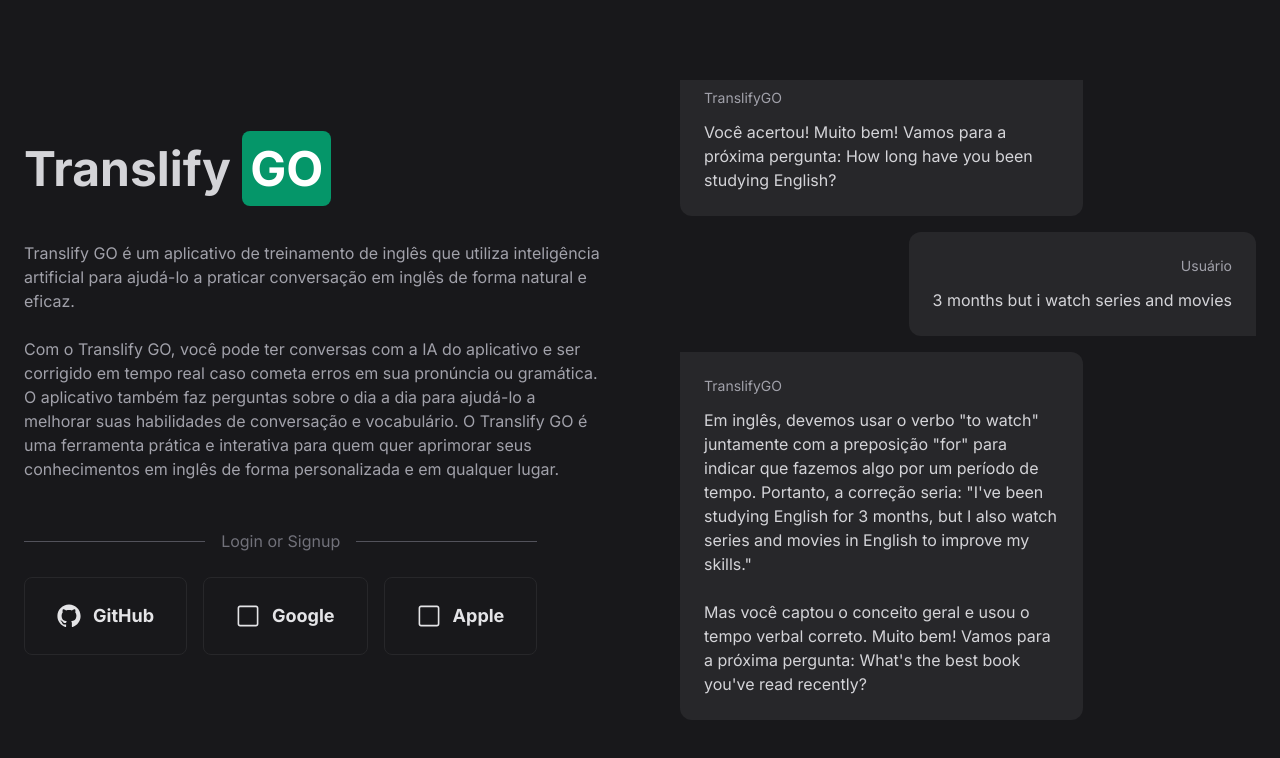
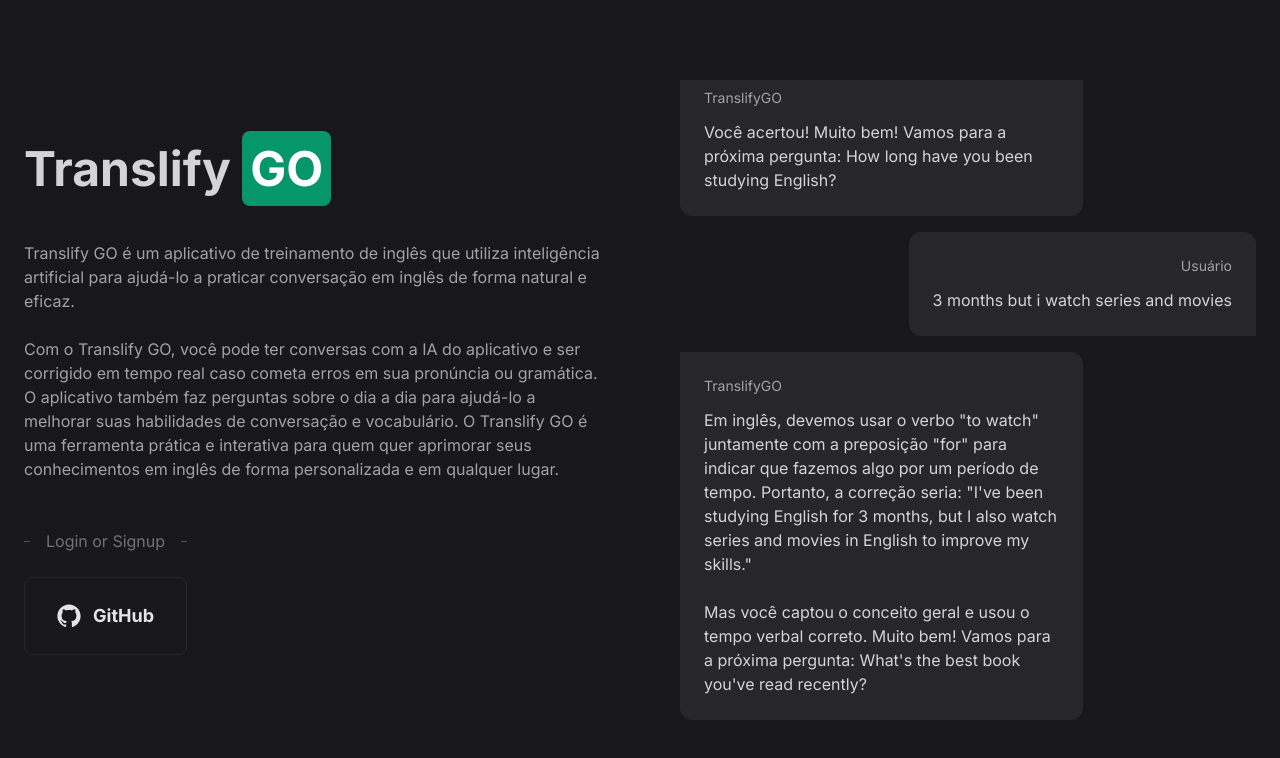
Before and after one commit to revogabe/translify-go, a Next.js app: page /login in a window 1280 px wide. Shown: the top 758 px of the page. Built offline with nearby package versions, Linux system fonts and the light colour scheme; no server answers.

Commit message:
remove google button

```diff
--- a/src/components/ContainerLogin.tsx
+++ b/src/components/ContainerLogin.tsx
@@ -1,6 +1,6 @@
 'use client'
 import React from 'react'
-import { BoxIcon, GitHubLogoIcon } from '@radix-ui/react-icons'
+import { GitHubLogoIcon } from '@radix-ui/react-icons'
 import { signIn } from 'next-auth/react'
 
 export const ContainerLogin = () => {
@@ -10,17 +10,11 @@
     })
   }
 
-  function handleLoginGoogle() {
-    signIn('google', {
-      callbackUrl: '/',
-    })
-  }
-
-  function handleLoginApple() {
-    signIn('apple', {
-      callbackUrl: '/',
-    })
-  }
+  // function handleLoginGoogle() {
+  //   signIn('google', {
+  //     callbackUrl: '/',
+  //   })
+  // }
 
   return (
     <div className="flex w-full items-center justify-start gap-4">
@@ -31,20 +25,13 @@
         <GitHubLogoIcon className="h-6 w-6" />
         <p>GitHub</p>
       </button>
-      <button
+      {/* <button
         onClick={handleLoginGoogle}
         className="flex w-max cursor-pointer items-center justify-center gap-3 rounded-lg border border-zinc-800 bg-zinc-900 px-8 py-6 text-lg font-bold text-zinc-200 duration-200 ease-out  hover:bg-emerald-500 hover:text-zinc-900 active:scale-95  max-sm:px-6 max-sm:py-4 max-sm:text-sm"
       >
         <BoxIcon className="h-6 w-6" />
         <p>Google</p>
-      </button>
-      <button
-        onClick={handleLoginApple}
-        className="flex w-max cursor-pointer items-center justify-center gap-3 rounded-lg border border-zinc-800 bg-zinc-900 px-8 py-6 text-lg font-bold text-zinc-200 duration-200 ease-out  hover:bg-emerald-500 hover:text-zinc-900 active:scale-95  max-sm:px-6 max-sm:py-4 max-sm:text-sm"
-      >
-        <BoxIcon className="h-6 w-6" />
-        <p>Apple</p>
-      </button>
+      </button> */}
     </div>
   )
 }
```
